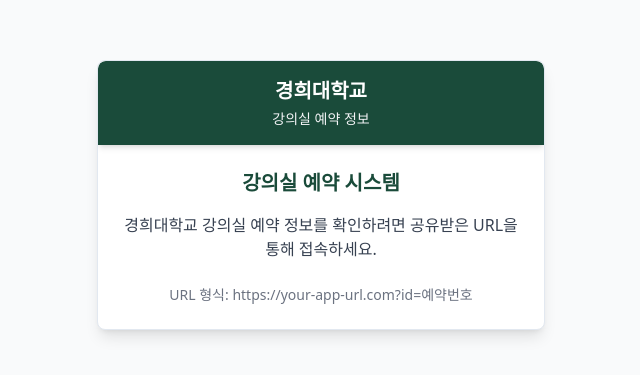
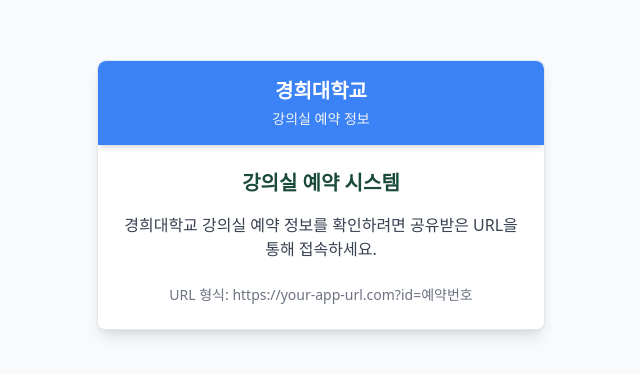
Before and after one commit to SeongHo5356/kh-application-share-view, a React (Vite) app: page / in a window 1280 px wide. Shown: the part 205-580 px from the top of the page, without its empty margins (319-959 px from the left). Built offline with nearby package versions, Linux system fonts and the light colour scheme.

Commit message:
refactor: 상단바 색상 수정

```diff
--- a/src/components/KhuHeader.tsx
+++ b/src/components/KhuHeader.tsx
@@ -3,7 +3,7 @@ import React from 'react';
 
 const KhuHeader: React.FC = () => {
   return (
-    <div className="bg-khu-green text-white p-4 rounded-t-lg shadow-md">
+    <div className="bg-blue-500 text-white p-4 rounded-t-lg shadow-md">
       <h1 className="text-xl font-bold text-center">경희대학교</h1>
       <p className="text-sm text-center mt-1 text-khu-lightgray">강의실 예약 정보</p>
     </div>
```
